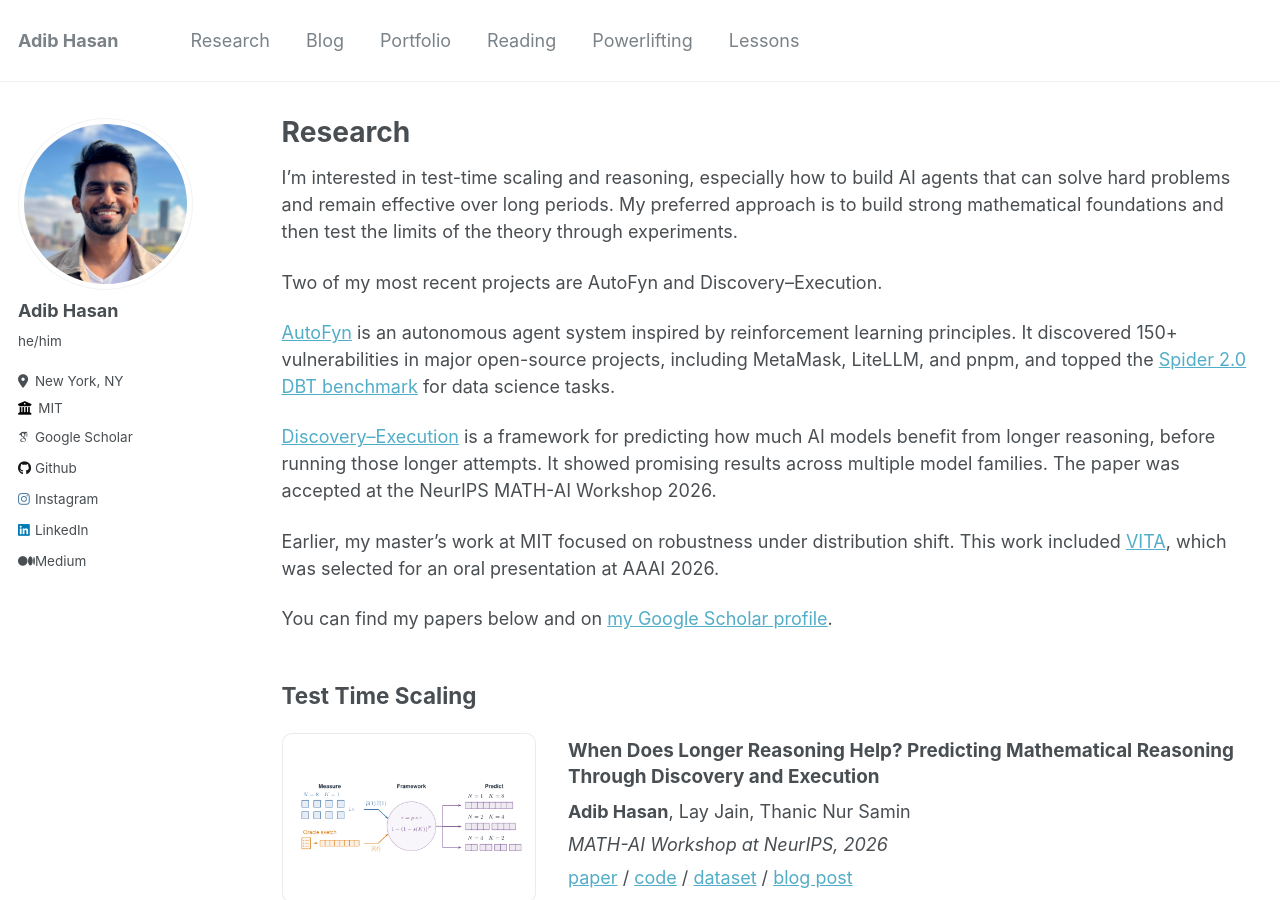
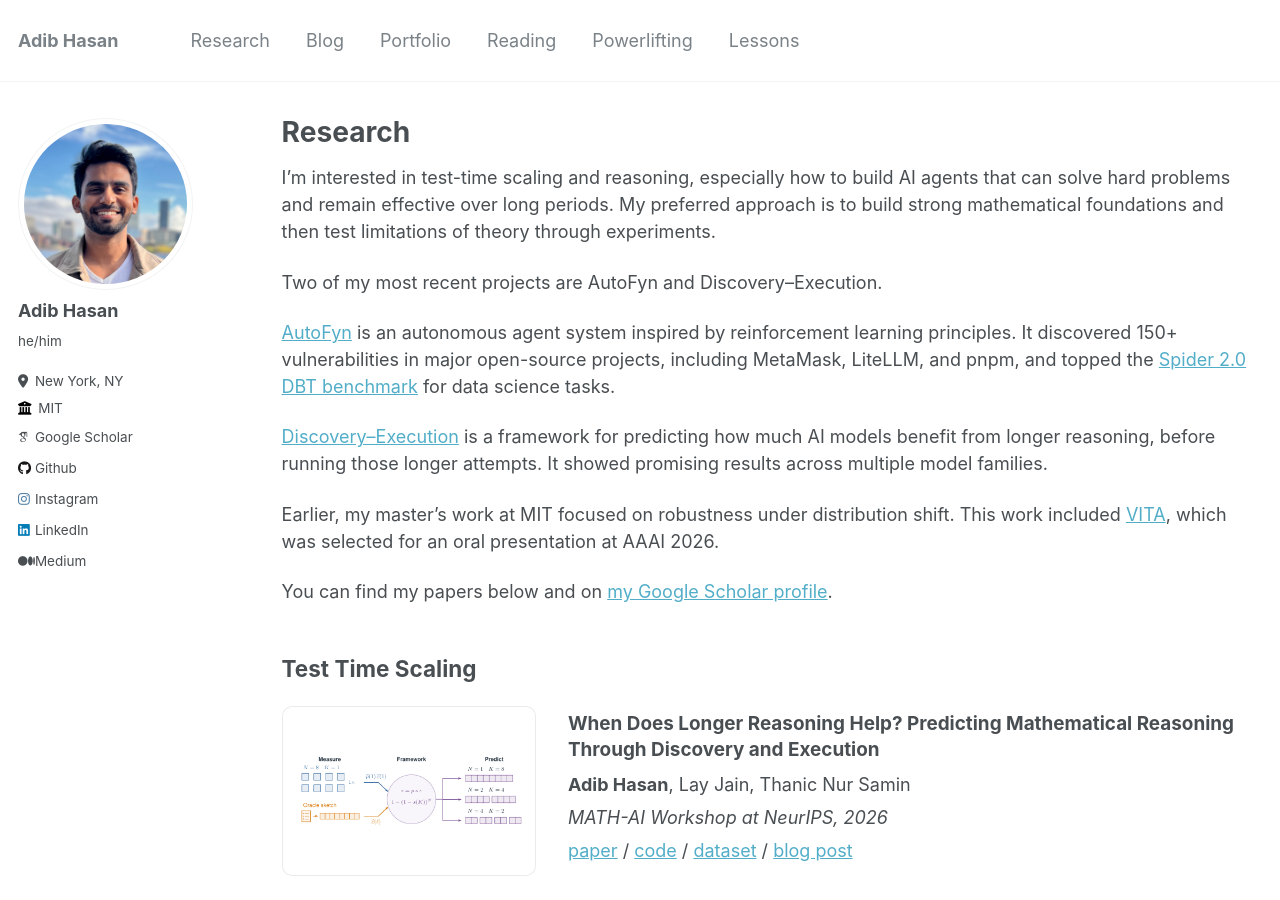
Before and after one commit to Neehan/neehan.github.io, a Jekyll site: the page built from _pages/research.md, in a window 1280 px wide and 900 px high. Built offline with Jekyll 4.4.1, drawn with Linux system fonts in a browser that asks for light colours; some web fonts are replaced.

Commit message:
Update research introduction wording

```diff
--- a/_pages/research.md
+++ b/_pages/research.md
@@ -5,13 +5,13 @@ permalink: /research/
 author_profile: true
 ---
 
-I’m interested in test-time scaling and reasoning, especially how to build AI agents that can solve hard problems and remain effective over long periods. My preferred approach is to build strong mathematical foundations and then test the limits of the theory through experiments.
+I’m interested in test-time scaling and reasoning, especially how to build AI agents that can solve hard problems and remain effective over long periods. My preferred approach is to build strong mathematical foundations and then test limitations of theory through experiments.
 
 Two of my most recent projects are AutoFyn and Discovery–Execution.
 
 [AutoFyn](/blog/autofyn/) is an autonomous agent system inspired by reinforcement learning principles. It discovered 150+ vulnerabilities in major open-source projects, including MetaMask, LiteLLM, and pnpm, and topped the [Spider 2.0 DBT benchmark](https://spider2-sql.github.io/) for data science tasks.
 
-[Discovery–Execution](/blog/discovery-execution/) is a framework for predicting how much AI models benefit from longer reasoning, before running those longer attempts. It showed promising results across multiple model families. The paper was accepted at the NeurIPS MATH-AI Workshop 2026.
+[Discovery–Execution](/blog/discovery-execution/) is a framework for predicting how much AI models benefit from longer reasoning, before running those longer attempts. It showed promising results across multiple model families.
 
 Earlier, my master’s work at MIT focused on robustness under distribution shift. This work included [VITA](/blog/vita/), which was selected for an oral presentation at AAAI 2026.
 
```
